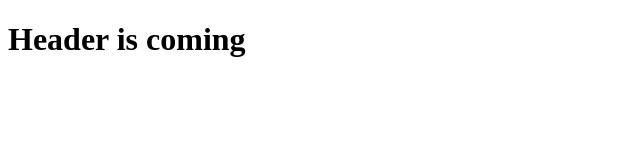
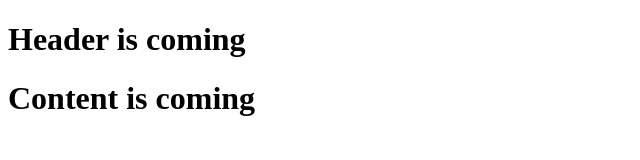
Before and after one commit to Ponch00/10_06_01, a plain HTML site: page index.html in a window 1280 px wide. Shown: the whole page, without its empty margins (0-640 px from the left). Drawn offline with Linux system fonts and the light colour scheme.

Commit message:
feat: add content

```diff
--- a/index.html
+++ b/index.html
@@ -12,5 +12,8 @@
   <header>
     <h1>Header is coming</h1>
   </header>
+  <div class="content">
+    <h1>Content is coming</h1>
+  </div>
 </body>
 </html>
```
